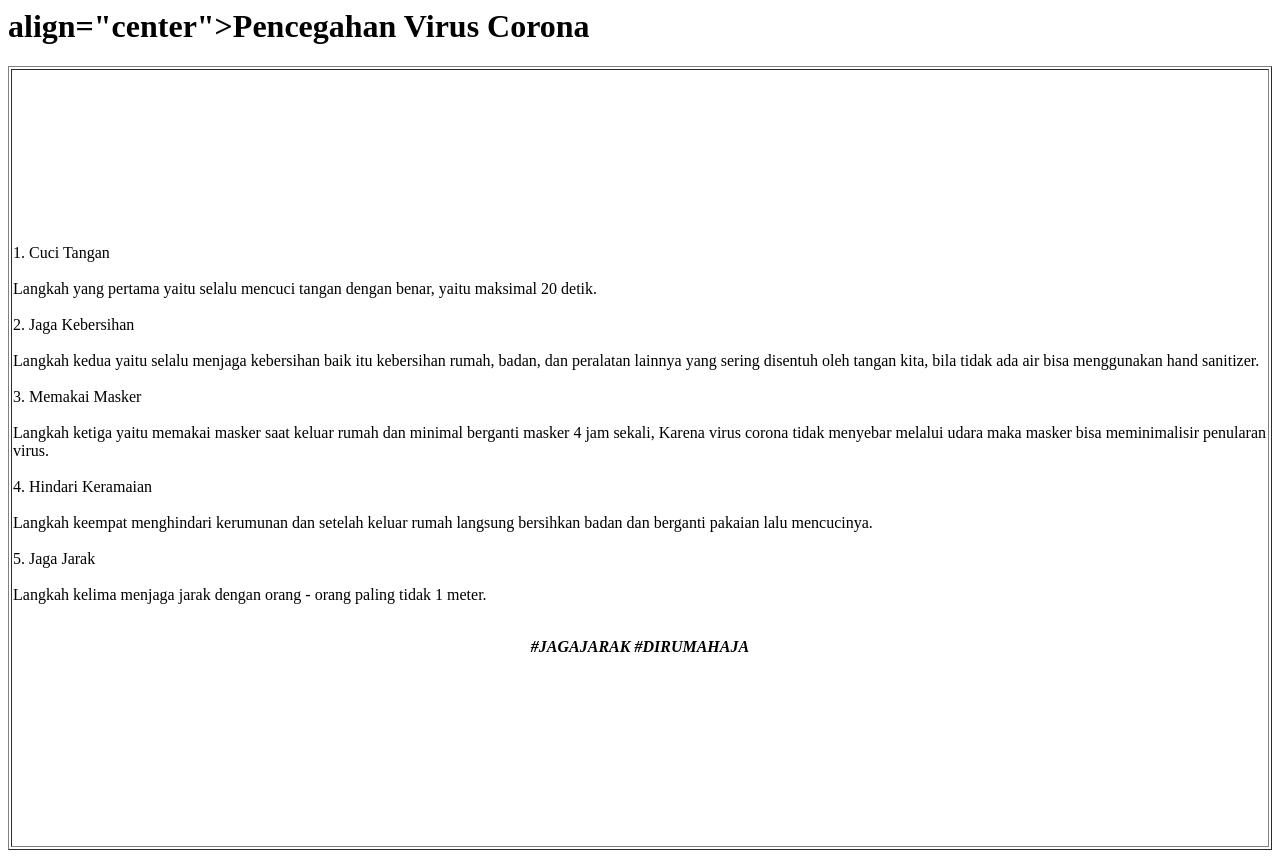
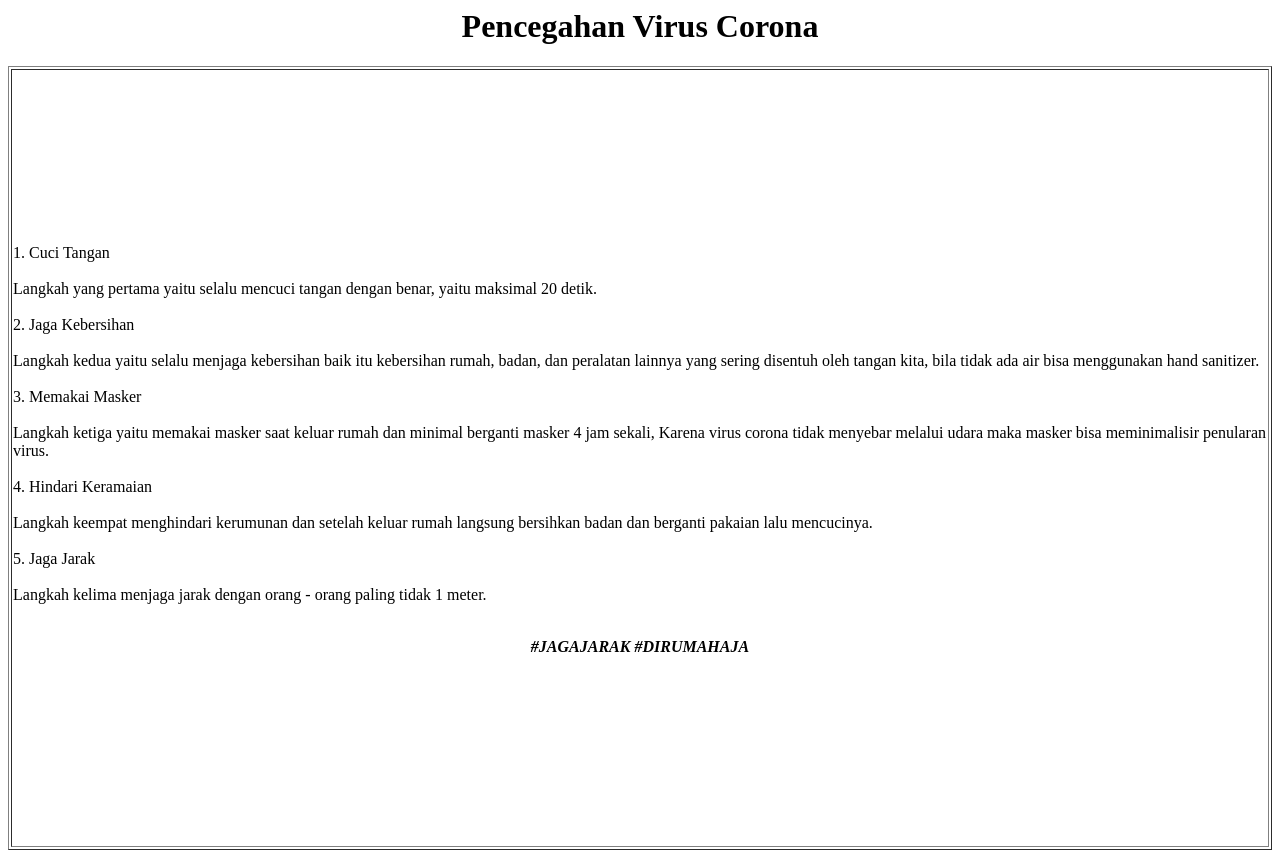
Before and after one commit to Anitaarga30/Anitaarga30.github.io, a plain HTML site: page index.html in a window 1280 px wide. Drawn offline with Linux system fonts and the light colour scheme.

Commit message:
Update index.html

```diff
--- a/index.html
+++ b/index.html
@@ -6,7 +6,7 @@
 <table border="1" align="center" width="100%" height="100%">
 <div class="wrap">
 <div class="header">
-<h1> align="center">Pencegahan Virus Corona</h1></div>
+<h1 align="center">Pencegahan Virus Corona</h1></div>
 <tr>
 <td>
 <br>1. Cuci Tangan</br>
```
